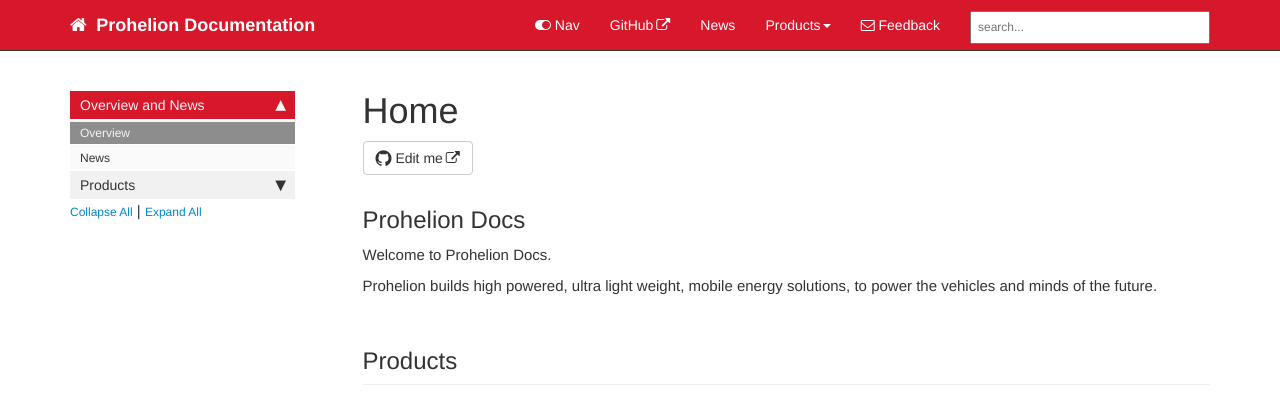
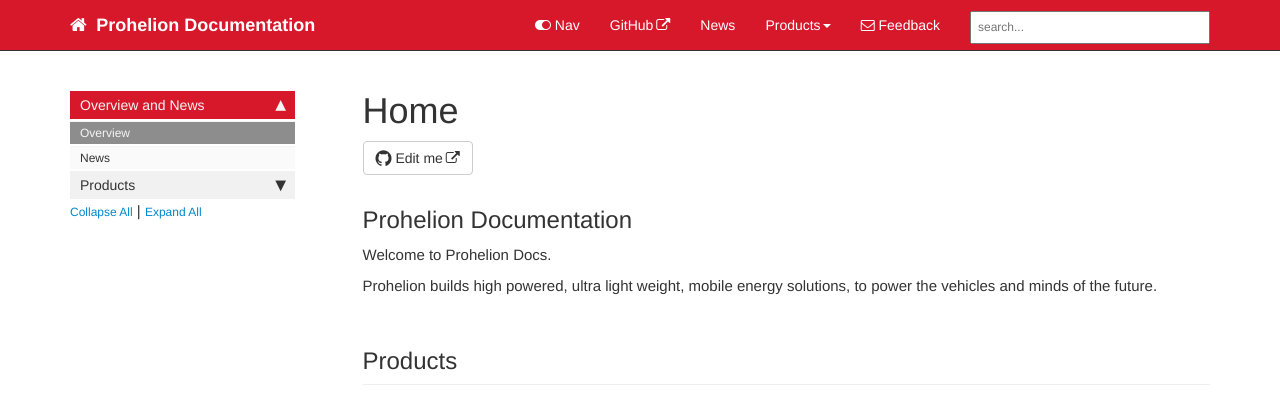
Before and after one commit to Chrishaywood/ProhelionDocs, a Jekyll site: the page built from index.md, in a window 1280 px wide. Shown: the top 400 px of the page. Built offline with Jekyll 4.4.1, drawn with Linux system fonts in a browser that asks for light colours; comment, search, counter and statistics services are not loaded.

Commit message:
Update index.md

```diff
--- a/index.md
+++ b/index.md
@@ -8,7 +8,7 @@ toc: false
 summary:
 ---
 
-## Prohelion Docs
+## Prohelion Documentation
 
 Welcome to Prohelion Docs.
 
```
